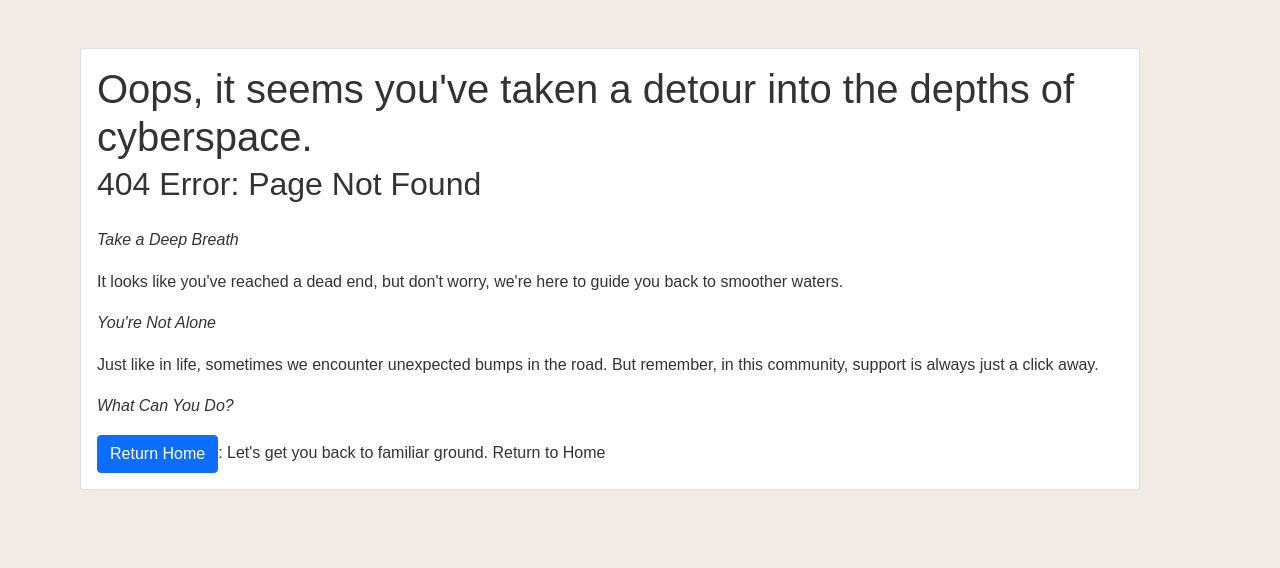
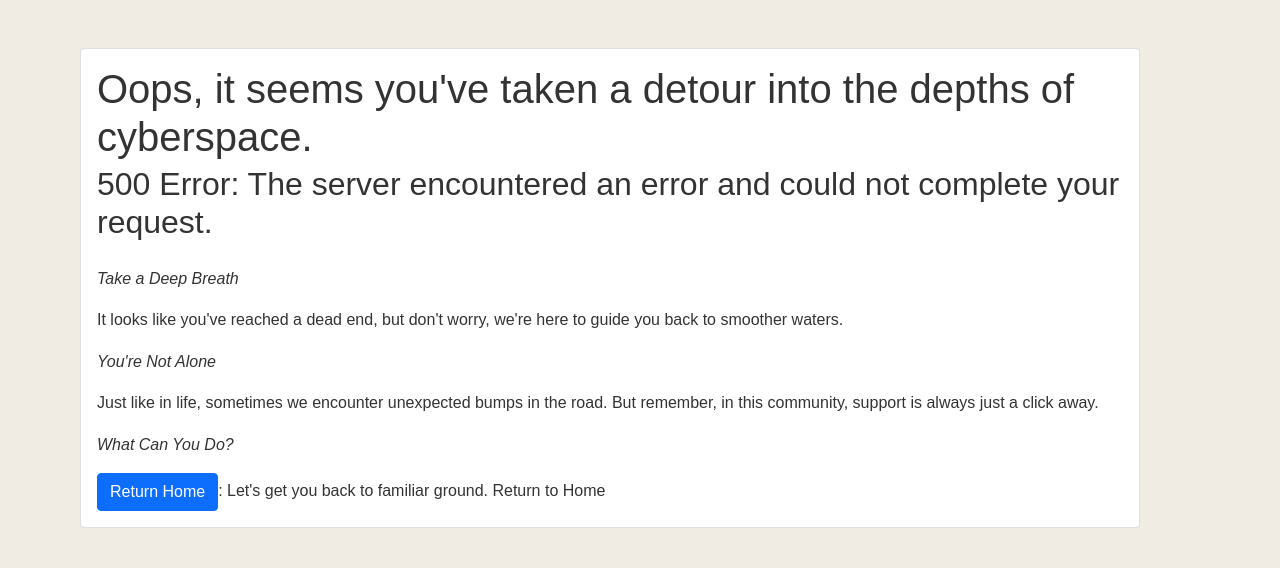
Before and after one commit to DestanT/hackathon-team-7, a Django app: template templates/500.html in a window 1280 px wide. Shown: the part 82-650 px from the top of the page. Run offline with Django 4.2, Linux system fonts and the light colour scheme; the template is opened without the code that fills it, so the values that code supplies are empty; some libraries are stand-ins or nearby versions.

Commit message:
Update 500.html error message

```diff
--- a/templates/500.html
+++ b/templates/500.html
@@ -7,7 +7,8 @@
     <div class="card">
         <div class="card-body">
             <h1 class="card-title">Oops, it seems you've taken a detour into the depths of cyberspace.</h1>
-            <h2 class="card-subtitle mb-4">404 Error: Page Not Found</h2>
+            <h2 class="card-subtitle mb-4">500 Error: The server encountered an error and could not complete your request.
+            </h2>
             <p class="card-text"><em>Take a Deep Breath</em></p>
             <p class="card-text">It looks like you've reached a dead end, but don't worry, we're here to guide you back to smoother waters.</p>
             <p class="card-text"><em>You're Not Alone</em></p>
```
